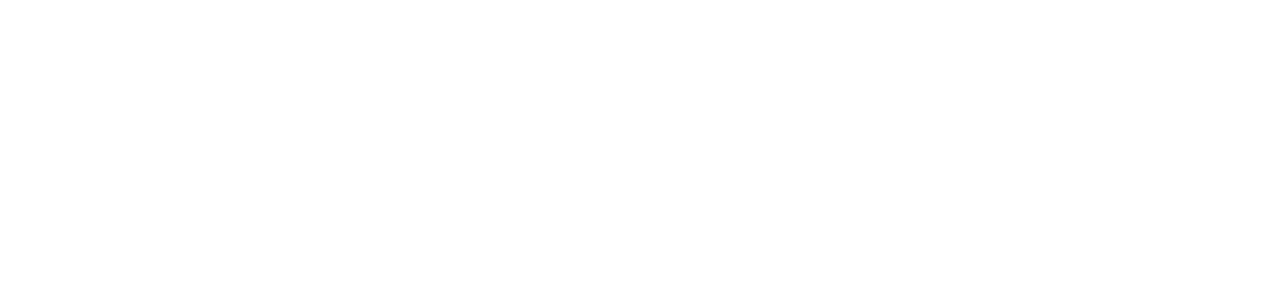
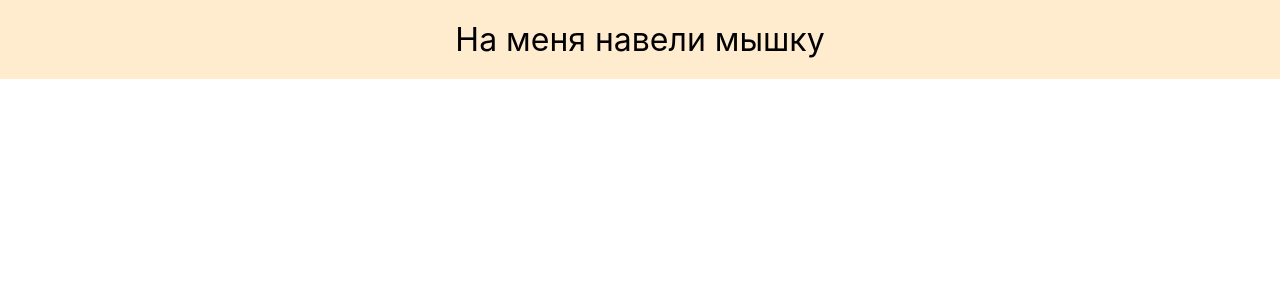
Before and after one commit to SereyPSV/RSm_4.3_Custom-Hooks_task-1, a React (Create React App) app: page / in a window 1280 px wide. Shown: the top 300 px of the page. Built offline with nearby package versions, Linux system fonts and the light colour scheme.

Commit message:
feat: реализует кастомный хук useHover()

```diff
--- a/src/App.css
+++ b/src/App.css
@@ -1,3 +1,7 @@
 .App {
-  text-align: center;
+	text-align: center;
+	padding: 20px;
+	font-size: 2rem;
+	background-color: blanchedalmond;
+	cursor: pointer;
 }
--- a/src/App.js
+++ b/src/App.js
@@ -1,6 +1,13 @@
-import "./App.css";
+import { useHover } from './useHover';
+import './App.css';
 
 function App() {
-  return <div className="App"></div>;
+	const { hovered, ref } = useHover();
+
+	return (
+		<div ref={ref} className="App">
+			{hovered ? 'На меня навели мышку' : 'Наведи мышкой на меня'}
+		</div>
+	);
 }
 export default App;
--- /dev/null
+++ b/src/useHover.js
@@ -0,0 +1,24 @@
+import { useState, useRef, useEffect } from 'react';
+
+export function useHover() {
+	const [hovered, setHovered] = useState(false);
+	const ref = useRef(null);
+
+	const handleMouseOver = () => setHovered(true);
+	const handleMouseOut = () => setHovered(false);
+
+	useEffect(() => {
+		const el = ref.current;
+		if (el) {
+			el.addEventListener('mouseover', handleMouseOver);
+			el.addEventListener('mouseout', handleMouseOut);
+
+			return () => {
+				el.removeEventListener('mouseover', handleMouseOver);
+				el.removeEventListener('mouseout', handleMouseOut);
+			};
+		}
+	}, []);
+
+	return { hovered, ref };
+}
```
